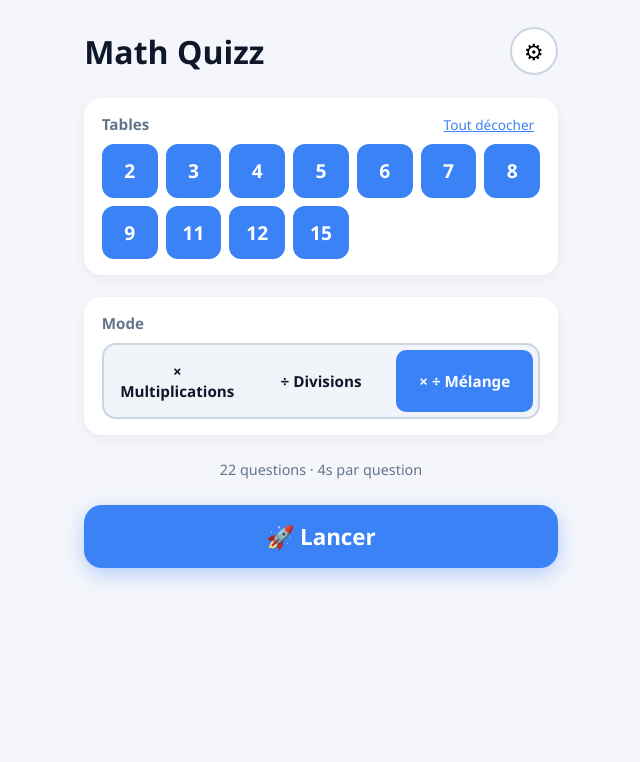
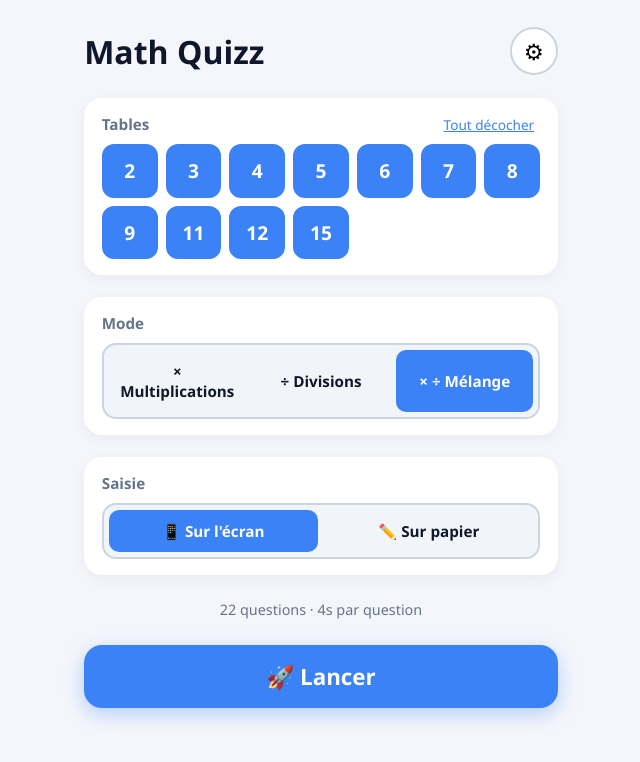
Before and after one commit to Sonike/math-quizz, a React (Vite) app: page / in a window 1280 px wide. Shown: the top 762 px of the page, without its empty margins (319-959 px from the left). Built offline with nearby package versions, Linux system fonts and the light colour scheme.

Commit message:
feat: add Saisie (screen/paper) toggle to home screen
Co-Authored-By: Claude Sonnet 4.6 <noreply@anthropic.com>

```diff
--- a/src/screens/HomeScreen.tsx
+++ b/src/screens/HomeScreen.tsx
@@ -1,5 +1,6 @@
 import { TableSelector } from '../components/TableSelector';
 import { ModeToggle } from '../components/ModeToggle';
+import { AnswerModeToggle } from '../components/AnswerModeToggle';
 import type { Settings } from '../domain/session';
 import './HomeScreen.css';
 
@@ -40,6 +41,13 @@ export const HomeScreen = ({ settings, onChange, onStart, onOpenSettings }: Prop
           onChange={(mode) => onChange({ ...settings, mode })}
         />
       </section>
+      <section className="home__panel">
+        <h2 className="home__panel-title">Saisie</h2>
+        <AnswerModeToggle
+          value={settings.answerMode}
+          onChange={(answerMode) => onChange({ ...settings, answerMode })}
+        />
+      </section>
       <p className="home__info">
         {settings.questionCount} questions · {seconds}s par question
       </p>
```
Also changed, not shown: 1 other file (tests, documents, lock files or other folders).
